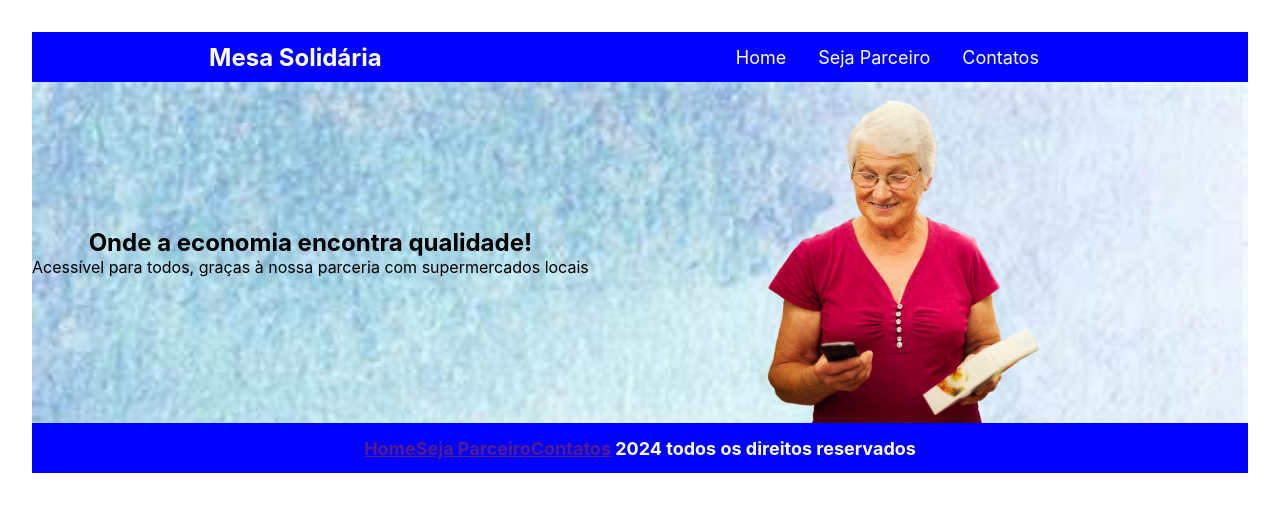
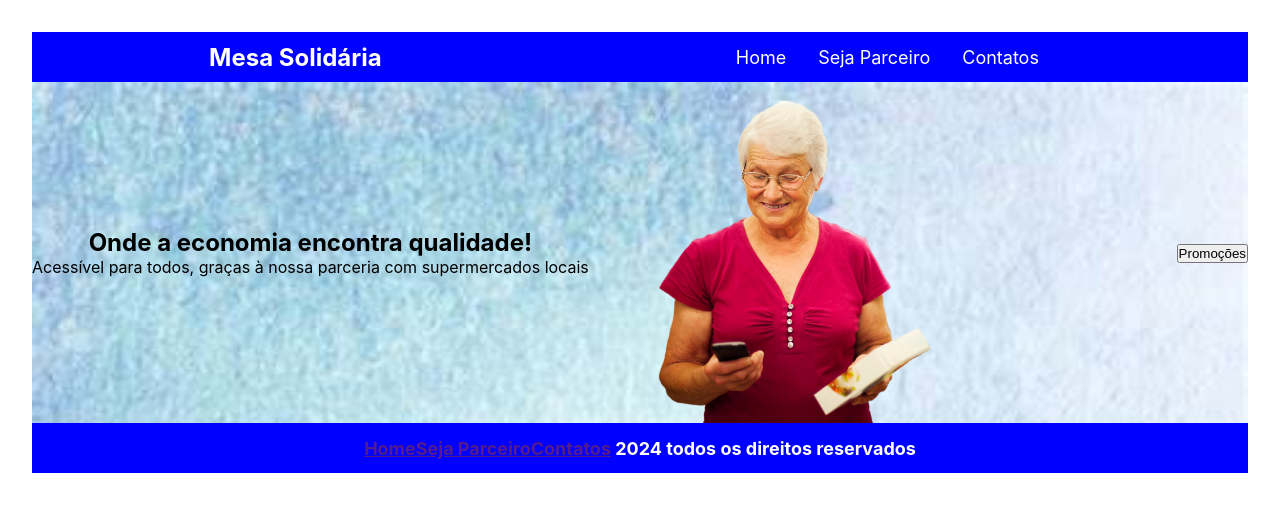
Before and after one commit to Gn4d0/Projeto_Start, a React (Vite) app in the folder Projeto_Start/: page / in a window 1280 px wide. Shown: the top 512 px of the page. Built offline with nearby package versions, Linux system fonts and the light colour scheme.

Commit message:
Creat page Produtos

```diff
--- a/Projeto_Start/src/App.jsx
+++ b/Projeto_Start/src/App.jsx
@@ -16,6 +16,8 @@ function App() {
       <Routes>
         <Route path="/" element={<Home/>}/>
         <Route path="/login" element={<Login/>}/>
+        <Route path="/login" element={<Login/>}/>
+        <Route path="/login" element={<Login/>}/>
       </Routes>
       </BrowserRouter>
     </>
--- a/Projeto_Start/src/pages/Home/Home.jsx
+++ b/Projeto_Start/src/pages/Home/Home.jsx
@@ -16,6 +16,11 @@ function Home() {
           <span>Acessível para todos, graças à nossa parceria com supermercados locais</span>
         </div>
         <img src={mulherIdosa} alt="imagem de home" className='mulherIdosa'/>
+        <div>
+        <button calssName = 'promocao' >Promoções</button>
+
+        </div>
+
       </section>
       <Footer />
     </>
--- a/Projeto_Start/src/pages/Login/login.jsx
+++ b/Projeto_Start/src/pages/Login/login.jsx
@@ -1,5 +1,6 @@
 function Login(){
-    return(<p>Essa é uma página de login</p>)
+    return(
+    <p> Essa é uma página de login </p>)
 }
 
 export default Login
```
Also changed, not shown: Projeto_Start/src/pages/Produtos/produtos.css (added), Projeto_Start/src/pages/Produtos/produtos.jsx (added).
